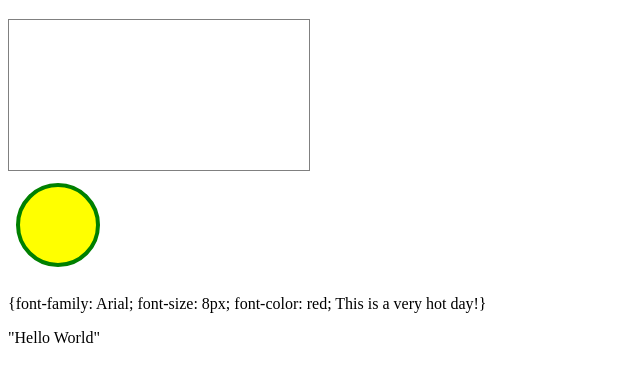
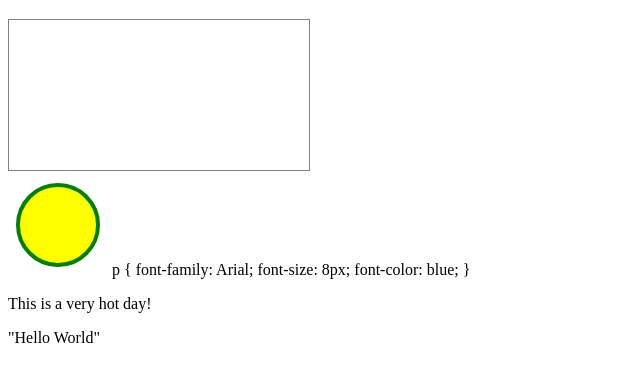
Before and after one commit to jimvencl2/jimvencl2.github.io, a plain HTML site: page index.html in a window 1280 px wide. Shown: the part 61-442 px from the top of the page, without its empty margins (0-640 px from the left). Drawn offline with Linux system fonts and the light colour scheme.

Commit message:
modified inline style

```diff
--- a/index.html
+++ b/index.html
@@ -8,12 +8,15 @@
     <svg width="100" height="100">
         <circle cx="50" cy="50" r="40" stroke="green" stroke-width="4" fill="yellow" />
     </svg>
+    p {
+    font-family: Arial;
+    font-size: 8px;
+    font-color: blue;
+    }
     <p>
-        {font-family: Arial;
-        font-size: 8px;
-        font-color: red;
-        This is a very hot day!}
+        This is a very hot day!
     </p>
+
 
 </body>
 "Hello World"
```
